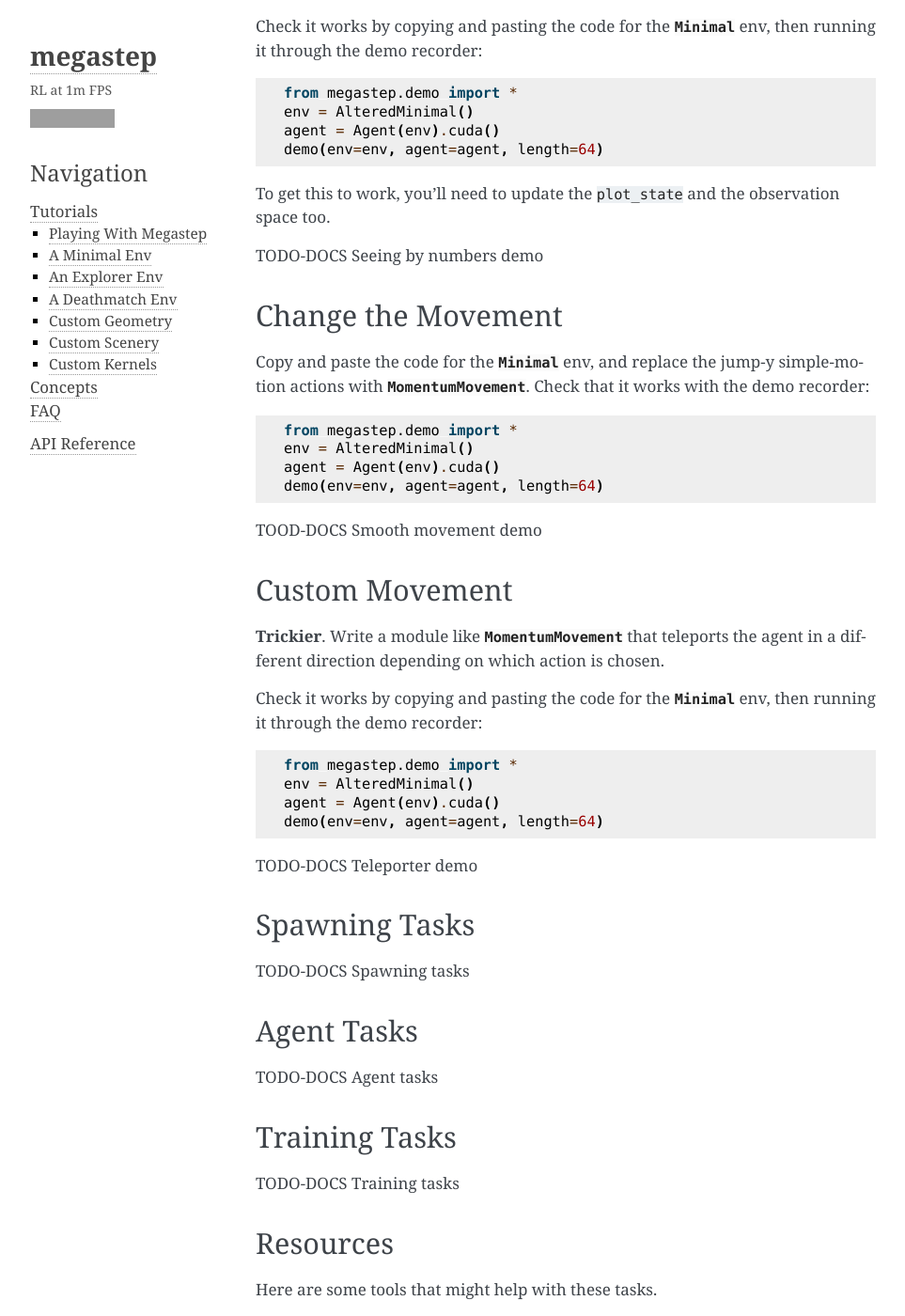
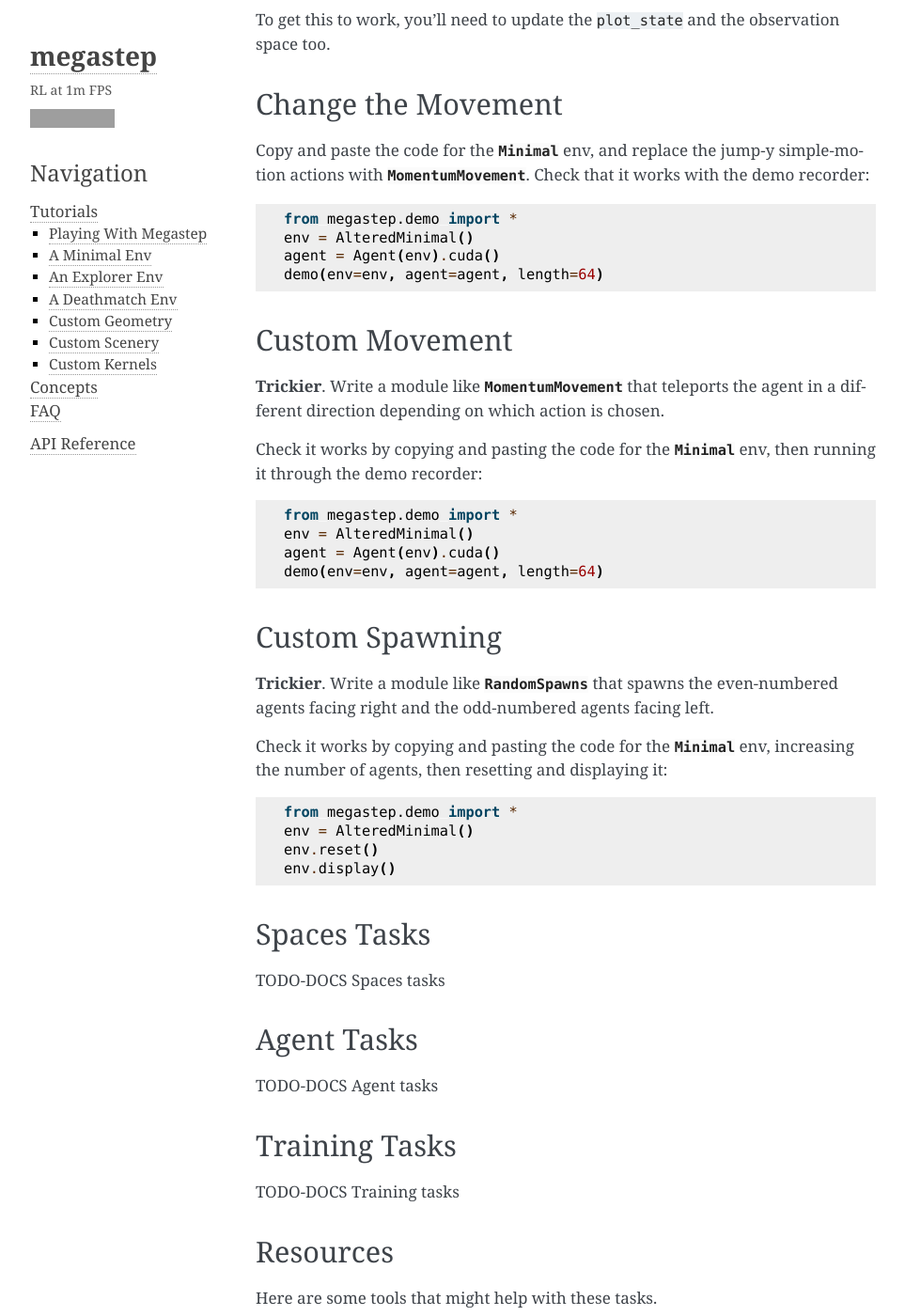
Before and after one commit to andyljones/megastep, a Sphinx documentation site: the page built from docs/tutorials/playing.rst, in a window 1280 px wide and 1400 px high, scrolled down 2064 px. Shown: the whole window at 94% size, without its empty margins (148-1111 px from the left). Built offline with Sphinx 7.4.7, drawn with Linux system fonts in a browser that asks for light colours; some of the changed text lies outside the part shown; grey boxes are pictures that could not be loaded.

Commit message:
Adds spawning task

```diff
--- a/docs/tutorials/playing.rst
+++ b/docs/tutorials/playing.rst
@@ -7,6 +7,8 @@ While the :ref:`Minimal Environment <minimal-env>` tutorial is extremely detaile
 tutorial instead takes an existing interesting environment and tasks you to adapt it in specific ways. In solving
 these tasks, you'll learn how megastep is structured while hopefully keeping the problem-solving part of your brain
 from losing interest.
+
+The best way to do these experiments is in a `notebook <https://jupyter.org/>`_ of some sort.
 
 At the bottom of the page are some links to :ref:`resources <playing-resources>` you might find helpful with these.
 
@@ -19,17 +21,14 @@ Run the Demo
     agent = Agent(env).cuda()
     demo(env=env, agent=agent, length=64)
 
-TODO-DOCS Demo video
-
 Swap Out The Geometry
 *********************
 Copy and paste the code for the :class:`~megastep.demo.envs.minimal.Minimal` env and replace the default toy geometry
 :ref:`geometry <geometry>` with :mod:`~megastep.cubicasa` geometry. Plot it to check that it works::
 
     env = AlteredMinimal()
+    env.reset()
     env.display()
-
-TODO-DOCS cubicasa geometry
 
 Triangular Geometry
 *******************
@@ -38,8 +37,6 @@ it out with :func:`~megastep.geometry.display`::
 
     from megastep import geometry
     geometry.display(tri)
-
-TODO-DOCS Triangular geometry
 
 Change the Lights
 *****************
@@ -50,8 +47,6 @@ lighting to be all 1s. Check that it works with :func:`~megastep.scene.display`:
     from megastep import scene
     scene.display(bright)
 
-TODO-DOCS Illuminated textures
-
 Change the Colours
 ******************
 Copy and paste the code for the :class:`~megastep.demo.envs.minimal.Minimal` env, and replace the :func:`~megastep.scene.scenery`
@@ -60,8 +55,6 @@ textures to be all white. Check that it works with :func:`~megastep.scene.displa
 
     from megastep import scene
     scene.display(white)
-
-TODO-DOCS White textures
 
 Change the Observations
 ***********************
@@ -73,8 +66,6 @@ action::
     env = AlteredMinimal()
     agent = Agent(env).cuda()
     demo(env=env, agent=agent, length=64)
-
-TOOD-DOCS Depth demo
 
 Custom Observations
 *******************
@@ -91,8 +82,6 @@ then running it through the demo recorder::
 
 To get this to work, you'll need to update the ``plot_state`` and the observation space too.
 
-TODO-DOCS Seeing by numbers demo
-
 Change the Movement
 *******************
 Copy and paste the code for the :class:`~megastep.demo.envs.minimal.Minimal` env, and replace the jump-y simple-motion
@@ -102,8 +91,6 @@ actions with :class:`~megastep.modules.MomentumMovement`. Check that it works wi
     env = AlteredMinimal()
     agent = Agent(env).cuda()
     demo(env=env, agent=agent, length=64)
-
-TOOD-DOCS Smooth movement demo
 
 Custom Movement
 ***************
@@ -118,11 +105,22 @@ then running it through the demo recorder::
     agent = Agent(env).cuda()
     demo(env=env, agent=agent, length=64)
 
-TODO-DOCS Teleporter demo
+Custom Spawning
+***************
+**Trickier**. Write a module like :class:`~megastep.modules.RandomSpawns` that spawns the even-numbered agents facing
+right and the odd-numbered agents facing left.
 
-Spawning Tasks
-**************
-TODO-DOCS Spawning tasks
+Check it works by copying and pasting the code for the :class:`~megastep.demo.envs.minimal.Minimal` env,
+increasing the number of agents, then resetting and displaying it::
+
+    from megastep.demo import *
+    env = AlteredMinimal()
+    env.reset()
+    env.display()
+
+Spaces Tasks
+************
+TODO-DOCS Spaces tasks
 
 Agent Tasks
 ***********
```
Also changed, not shown: 1 other file.
